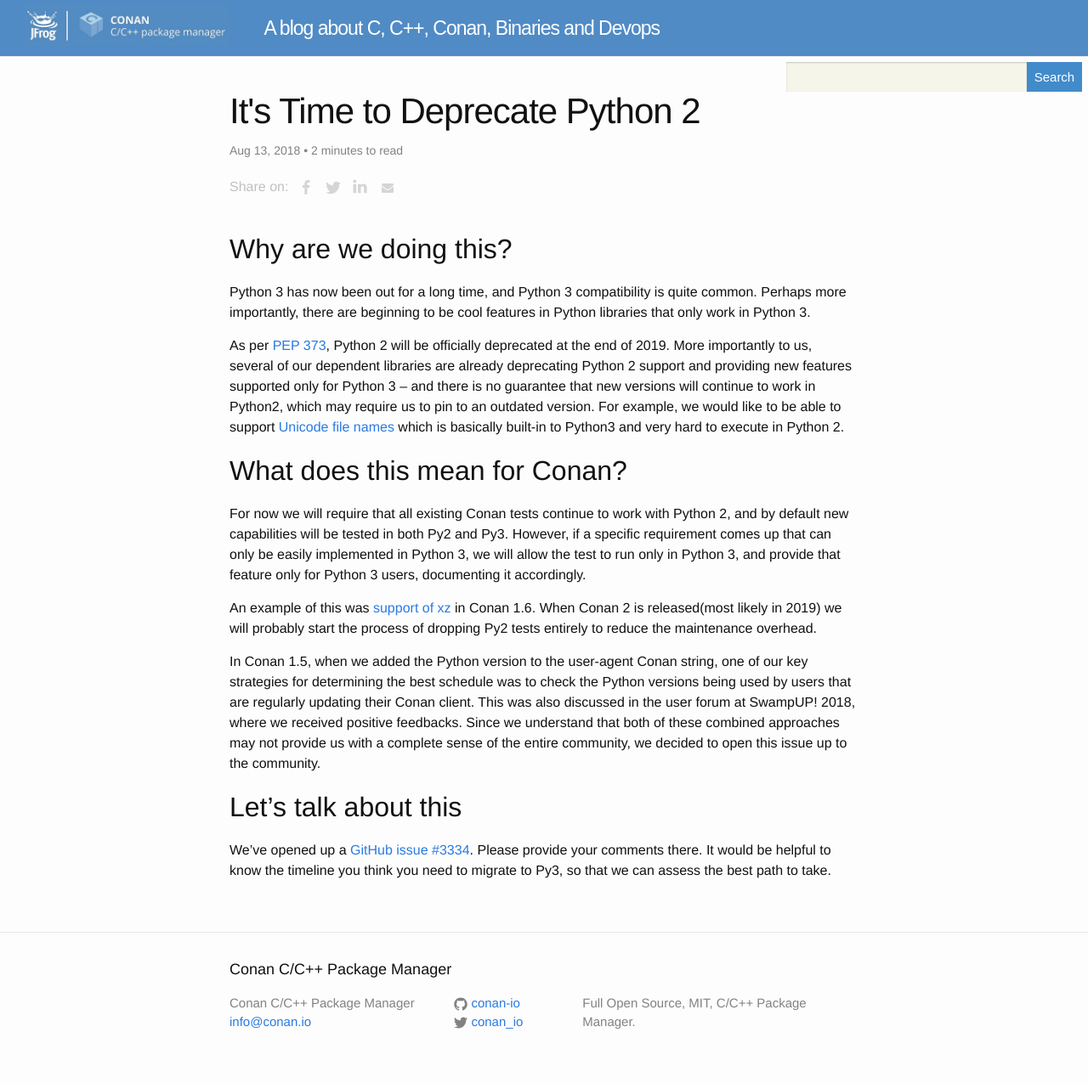
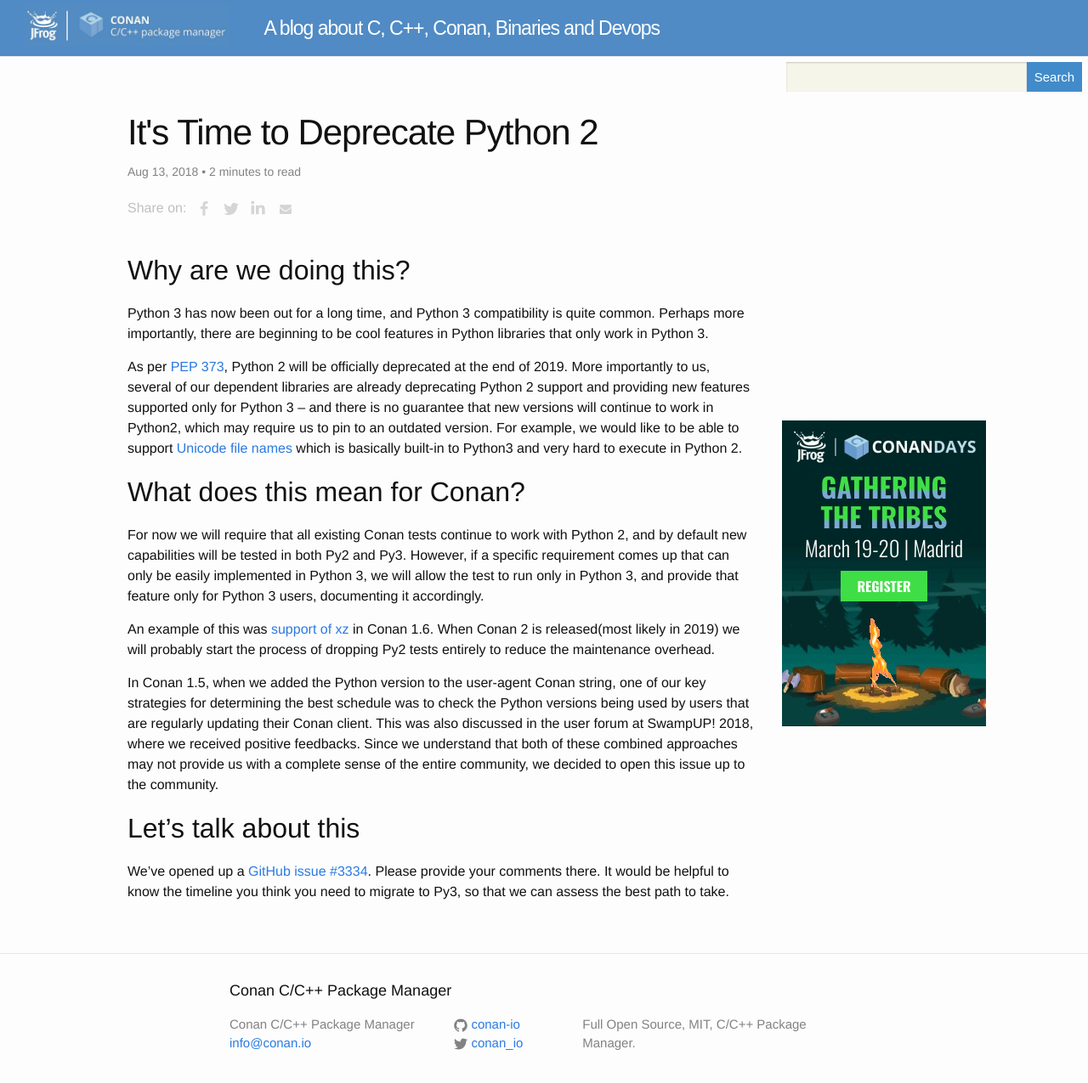
Before and after one commit to conan-io/conan-io.github.io, a Jekyll site: the page built from _posts/2018-08-13-Its-Time-To-Deprecate-Python-2.markdown, in a window 1280 px wide and 1350 px high. Shown: the top 1275 px of the window at 85% size. Built offline with Jekyll 4.4.1, drawn with Linux system fonts in a browser that asks for light colours; comment, search, counter and statistics services are not loaded.

Commit message:
ready including banners on post page

```diff
--- a/_layouts/default.html
+++ b/_layouts/default.html
@@ -20,8 +20,53 @@
     </div>
     {% endif %}
 
-    <div class="page-content">
+
+
+    <div class="page-content{% if layout.comments %} content-post{% else %} content-home{% endif %}">
       <div class="wrapper">
+
+        <!-- MOBILE BANNER -->
+        <ul class="post-page-top-banner-holder">
+          <li class="banner conan-banner-mobile">
+            <a href="https://conandays.conan.io/" target="_blank" class="conan-gat-banner">
+              <img src="../../../assets/cd_mobile_back.png" class="cd-back cd-mobile-back" alt="Conan days - Register">
+              <img src="../../../assets/campfire_small.gif" alt="Conan days - Register" class="flame">
+              <div class="banner-abs-content">
+                <h2>
+                  GATHERING THE TRIBES
+                </h2>
+                <h3>
+                  March 19-20 | Madrid
+                </h3>
+                <div class="banner-button">
+                  REGISTER
+                </div>
+              </div>
+            </a>
+          </li>
+
+          <!-- TABLET BANNER -->
+          <li class="banner conan-banner-desktop">
+             <a href="https://conandays.conan.io/" target="_blank" class="conan-gat-banner">
+               <img src="../../../assets/cd_background_tinified.png" class="cd-back cd-desktop-back" alt="Conan days - Register">
+               <img src="../../../assets/campfire_small.gif" alt="Conan days - Register" class="flame">
+               <div class="banner-abs-content">
+                 <h2>
+                   GATHERING THE TRIBES
+                 </h2>
+                 <h3>
+                   March 19-20 | Madrid
+                 </h3>
+                 <div class="banner-button">
+                   REGISTER
+                 </div>
+               </div>
+             </a>
+         </li>
+        </ul>
+
+
+
         {{ content }}
       </div>
     </div>
--- a/_layouts/post.html
+++ b/_layouts/post.html
@@ -2,8 +2,29 @@
 layout: default
 comments: true
 ---
-<article class="post" itemscope itemtype="http://schema.org/BlogPosting">
-
+<!-- FIXED BANNER / remove class ".banner-article" from <article> when removing the banner -->
+<div class="fixed-cd-banner">
+  <a href="https://conandays.conan.io/" target="_blank" class="conan-gat-banner">
+    <img src="../../../assets/CONAN_BANNER_240X360.jpg" class="cd-back cd-desktop-back" alt="Conan days - Register">
+    <img src="../../../assets/campfire_small.gif" alt="Conan days - Register" class="flame">
+    <div class="banner-abs-content">
+      <h2>
+        GATHERING
+      </h2>
+      <h2>
+        THE TRIBES
+      </h2>
+      <h3>
+        March 19-20 | Madrid
+      </h3>
+      <div class="banner-button">
+        REGISTER
+      </div>
+    </div>
+  </a>
+</div>
+<!-- END OF FIXED BANNER -->
+<article class="post banner-article" itemscope itemtype="http://schema.org/BlogPosting">
   <header class="post-header">
 	<h1 class="post-title" itemprop="name headline">{{ page.title }}</h1>
 	{% if page.subtitle %}
--- a/css/main.scss
+++ b/css/main.scss
@@ -30,6 +30,7 @@ $on-small-mobile:  350px;
 $on-mobile:        480px;
 $on-palm:          600px;
 $on-laptop:        800px;
+$on-large-laptop: 1280px;
 
 
 
@@ -104,6 +105,7 @@ form[role=search] {
   display: -webkit-flex;
   display: -ms-flex;
   display: flex;
+  // margin-bottom: 20px;
   input {
     height: 35px;
     box-sizing: border-box;
@@ -116,6 +118,7 @@ form[role=search] {
   }
 }
 
+//CONAN DAYS BANNER STYLE
 li.banner {
   &.conan-banner-mobile {
     display: none;
@@ -173,6 +176,85 @@ li.banner {
   }
 }
 
+article.post {
+  position: relative;
+}
+
+.page-content.content-post {
+  >.wrapper {
+    padding-right: 270px;
+    .fixed-cd-banner {
+      left: calc(50% + 280px);
+    }
+  }
+}
+
+.fixed-cd-banner {
+  width: 240px;
+  height: 360px;
+  background-color: gray;
+  position: fixed;
+  left: calc(50% + 400px);
+  top: 20px;
+  top: calc(50vh - 180px);
+  z-index: 3;
+  .flame {
+    position: absolute;
+    z-index: 1;
+    margin: auto;
+    left: 0;
+    right: 10px;
+    bottom: 40px;
+  }
+  .banner-abs-content {
+    z-index: 2;
+    position: absolute;
+    width: 100%;
+    top: 0;
+    left: 0;
+    text-align: center;
+    h2 {
+      font-family: $banner-font;
+      text-align: center;
+      font-size: 32px;
+      font-weight: 700;
+      color: #40DE46;
+      background: -webkit-linear-gradient(#40DE46, #40DE46, #40DE46, #40DE46, #40DE46, #7CA8D4, #7CA8D4, #7CA8D4);
+      -webkit-background-clip: text;
+      -webkit-text-fill-color: transparent;
+      margin-bottom: 0;
+      line-height: 1.1;
+      &:first-child {
+        margin-top: 60px;
+      }
+    }
+    h3 {
+      font-family: $banner-font;
+      color: #fff;
+      font-size: 25px;
+      font-weight: 300;
+      line-height: 1;
+      padding-top: 7px;
+    }
+    .banner-button {
+      font-family: $banner-font;
+      font-weight: 700;
+      color: #fff;
+      background: #40DE46;
+      padding: 10px 20px;
+      display: inline-block;
+      line-height: 1;
+    }
+  }
+}
+
+@media screen and (max-width: $on-large-laptop) {
+
+}
+
+
+
+
 @media screen and (max-width: $on-palm) {
   li.banner {
     &.conan-banner-mobile {
@@ -224,8 +306,29 @@ li.banner {
   }
 }
 
+.page-content.content-home ul.post-page-top-banner-holder {
+  display: none !important;
+}
+.page-content.content-post {padding-top: 40px;}
+
 @media screen and (max-width: $on-small-mobile) {
   li.banner .banner-abs-content h2 {
     font-size: 25px;
   }
 }
+
+@media screen and (min-width: 1041px) {
+  .page-content.content-post > .wrapper li.banner {display: none;}
+} //post page banner position change.
+@media screen and (max-width: 1040px) { //post page banner position change.
+  .page-content.content-post > .wrapper {
+    padding-right: 30px;
+    .fixed-cd-banner {display: none;}
+    .post-page-top-banner-holder {
+      display: block;
+      list-style: none;
+      margin-left: auto;
+      margin-right: auto;
+    }
+  }
+}
```
Also changed, not shown: assets/CONAN_BANNER_240X360.jpg (added).
